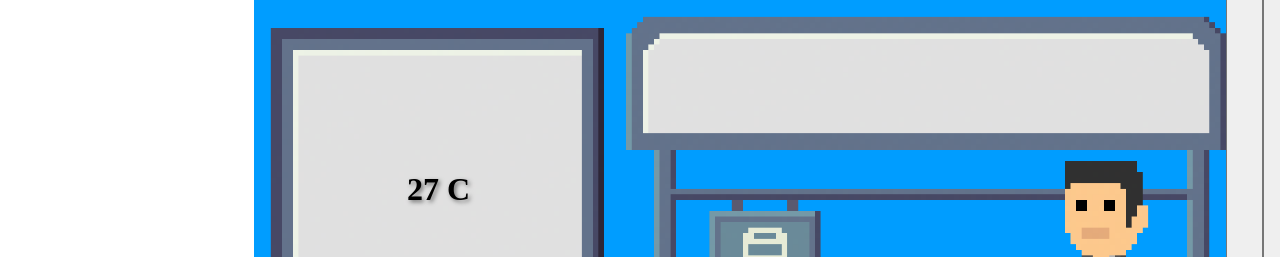
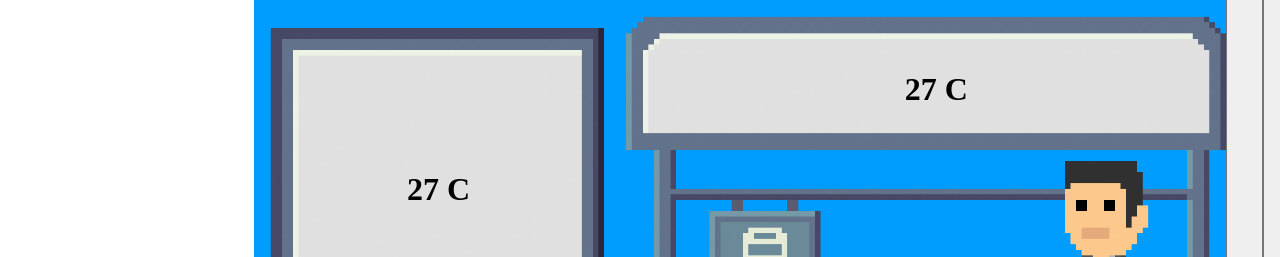
Before and after one commit to hsrkl/pulzion-weather-app-prototype, a React (Create React App) app: page / in a window 1280 px wide. Shown: the part 128-385 px from the top of the page. Built offline with nearby package versions, Linux system fonts and the light colour scheme.

Commit message:
created a second text box for weather information

```diff
--- a/src/App.css
+++ b/src/App.css
@@ -46,7 +46,7 @@ html {
     display: flex;
 }
 
-.overlay-text {
+.overlay-text-temperature {
     position: absolute;
     top: 37.5%;
     left: 19%;
@@ -54,7 +54,19 @@ html {
     color: black;
     font-size: clamp(16px, 2.5vw, 48px);
     font-weight: bold;
-    text-shadow: 2px 2px 4px rgba(0, 0, 0, 0.5);
+    z-index: 20;
+    pointer-events: none;
+    transition: font-size 0.3s ease;
+}
+
+.overlay-text-general-info {
+    position: absolute;
+    top: 22.5%;
+    left: 70.2%;
+    transform: translate(-50%, -50%);
+    color: black;
+    font-size: clamp(16px, 2.5vw, 48px);
+    font-weight: bold;
     z-index: 20;
     pointer-events: none;
     transition: font-size 0.3s ease;
@@ -87,7 +99,6 @@ html {
     display: block;
 }
 
-/* Rain Animation Styles */
 .weather-container {
     position: absolute;
     top: 0;
--- a/src/App.js
+++ b/src/App.js
@@ -35,7 +35,8 @@ function App() {
       </aside>
       <main className="main-content">
         <div className="image-wrapper-wrapper">
-          <div className="overlay-text">27 C</div>
+          <div className="overlay-text-temperature">27 C</div>
+          <div className="overlay-text-general-info">27 C</div>
           <Window isRaining={isRaining} onToggleRain={toggleRain} />
         </div>
       </main>
--- a/src/Window.jsx
+++ b/src/Window.jsx
@@ -85,6 +85,6 @@ function Window() {
         </div>
     );
 }
-// 27/120 123/175
+// 22.5 70.2
 
 export default Window;
```
